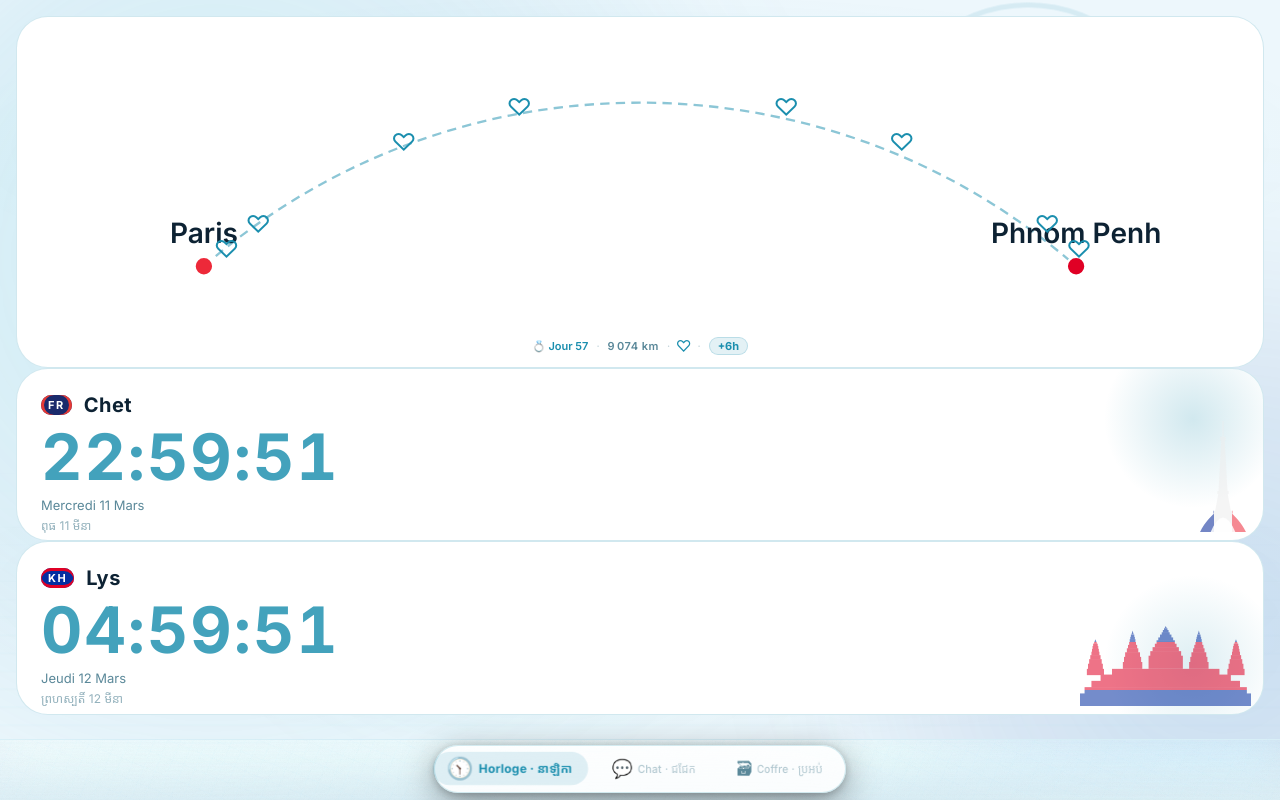
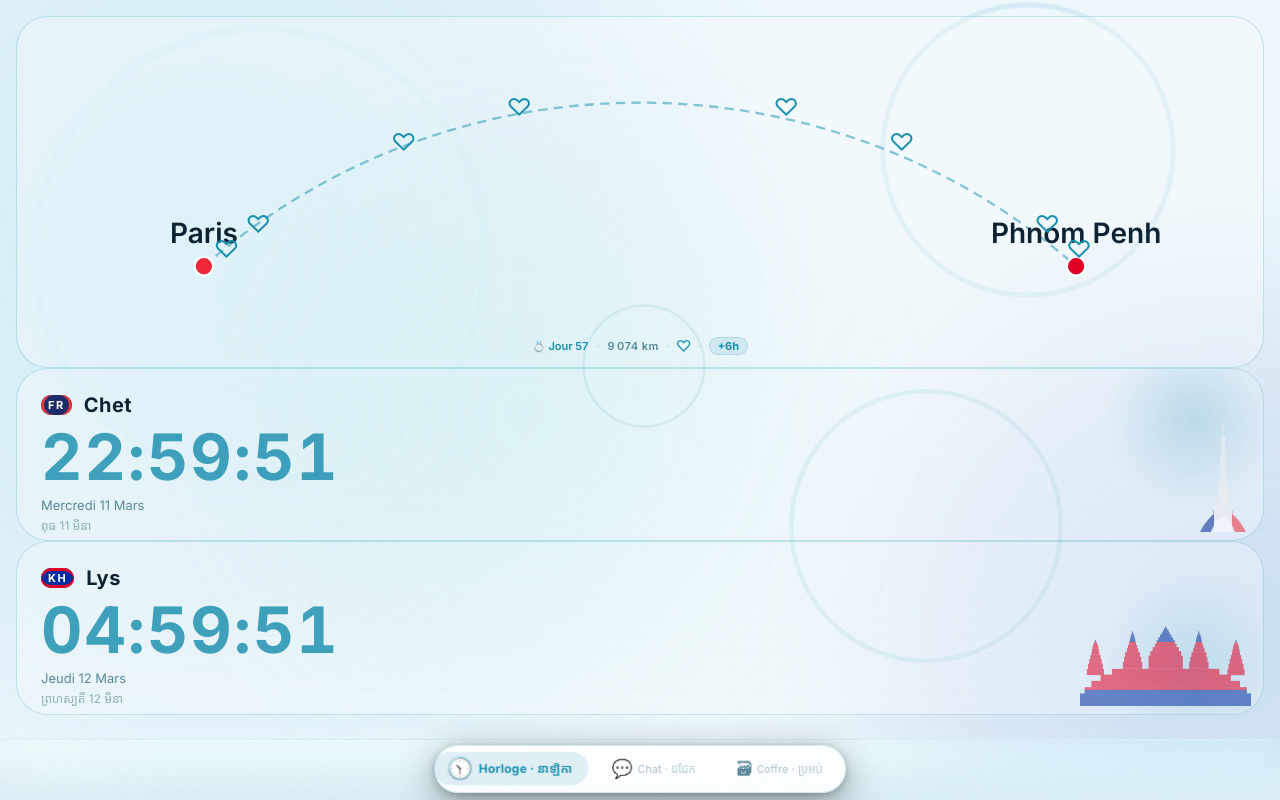
Before and after one commit to chetana/9074km, a SvelteKit app: page /horloge in a window 1280 px wide. Built offline with nearby package versions, Linux system fonts and the light colour scheme.

Commit message:
horloge: cartes transparentes, ripples visibles

```diff
--- a/src/routes/horloge/+page.svelte
+++ b/src/routes/horloge/+page.svelte
@@ -233,16 +233,14 @@
 		-webkit-overflow-scrolling: touch;
 		padding: var(--space-4) var(--space-4) var(--space-6);
 		gap: 0;
-		background:
-			radial-gradient(ellipse 80% 30% at 50% 20%, color-mix(in srgb, var(--accent) 8%, transparent) 0%, transparent 70%),
-			radial-gradient(ellipse 80% 30% at 50% 80%, color-mix(in srgb, var(--accent) 6%, transparent) 0%, transparent 70%);
+		background: transparent;
 	}
 
 	/* ── Mini-carte ── */
 	.map-card {
 		position: relative;
-		background: var(--card);
-		border: 1px solid var(--border);
+		background: color-mix(in srgb, var(--card) 30%, transparent);
+		border: 1px solid color-mix(in srgb, var(--accent) 22%, transparent);
 		border-radius: var(--radius-2xl);
 		overflow: hidden;
 		flex-shrink: 0;
@@ -347,8 +345,8 @@
 	/* ── Cartes ── */
 	.clock-card {
 		position: relative;
-		background: var(--card);
-		border: 1px solid var(--border);
+		background: color-mix(in srgb, var(--card) 30%, transparent);
+		border: 1px solid color-mix(in srgb, var(--accent) 22%, transparent);
 		border-radius: var(--radius-2xl);
 		padding: var(--space-6) var(--space-6) var(--space-6);
 		display: flex;
```
